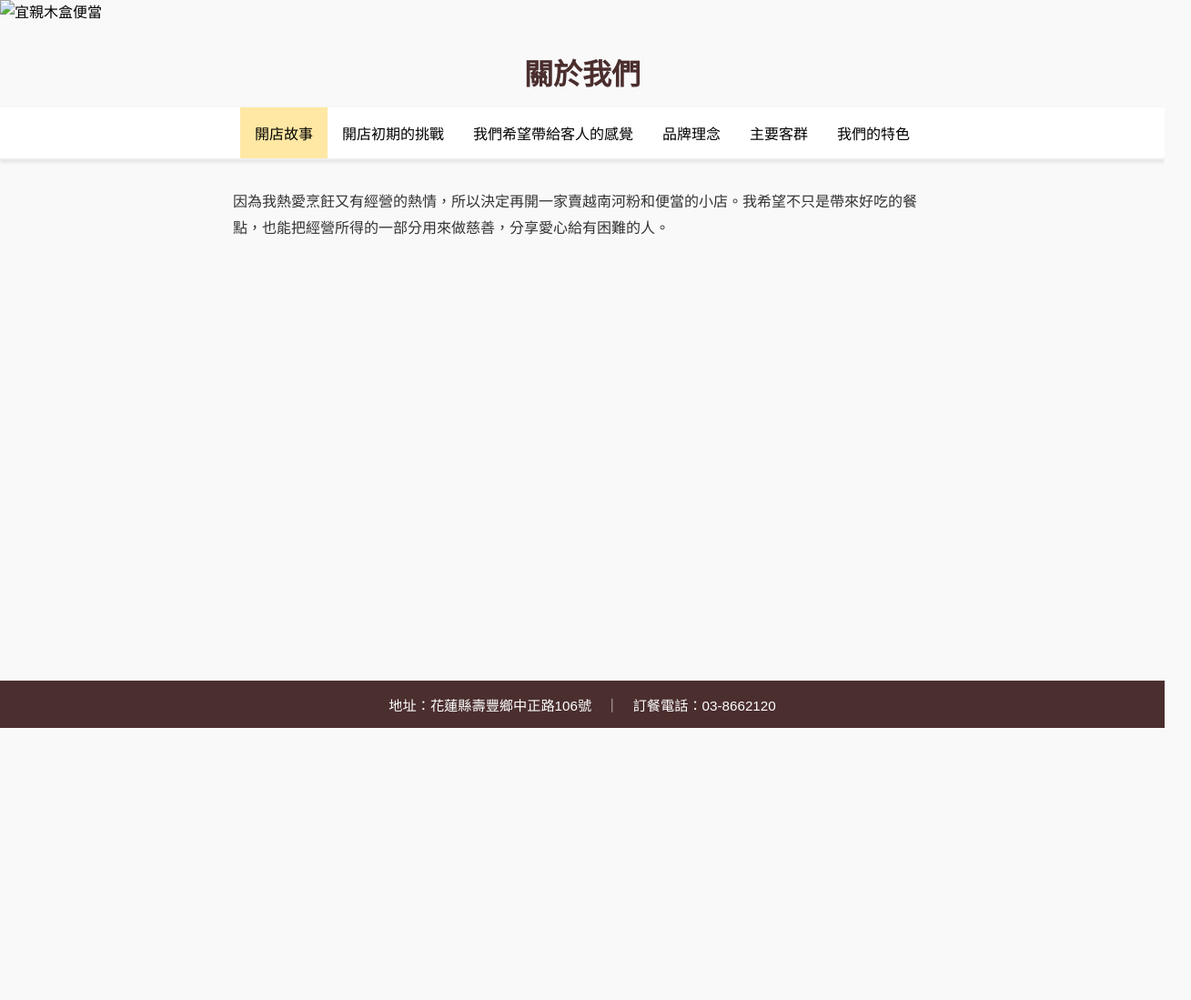
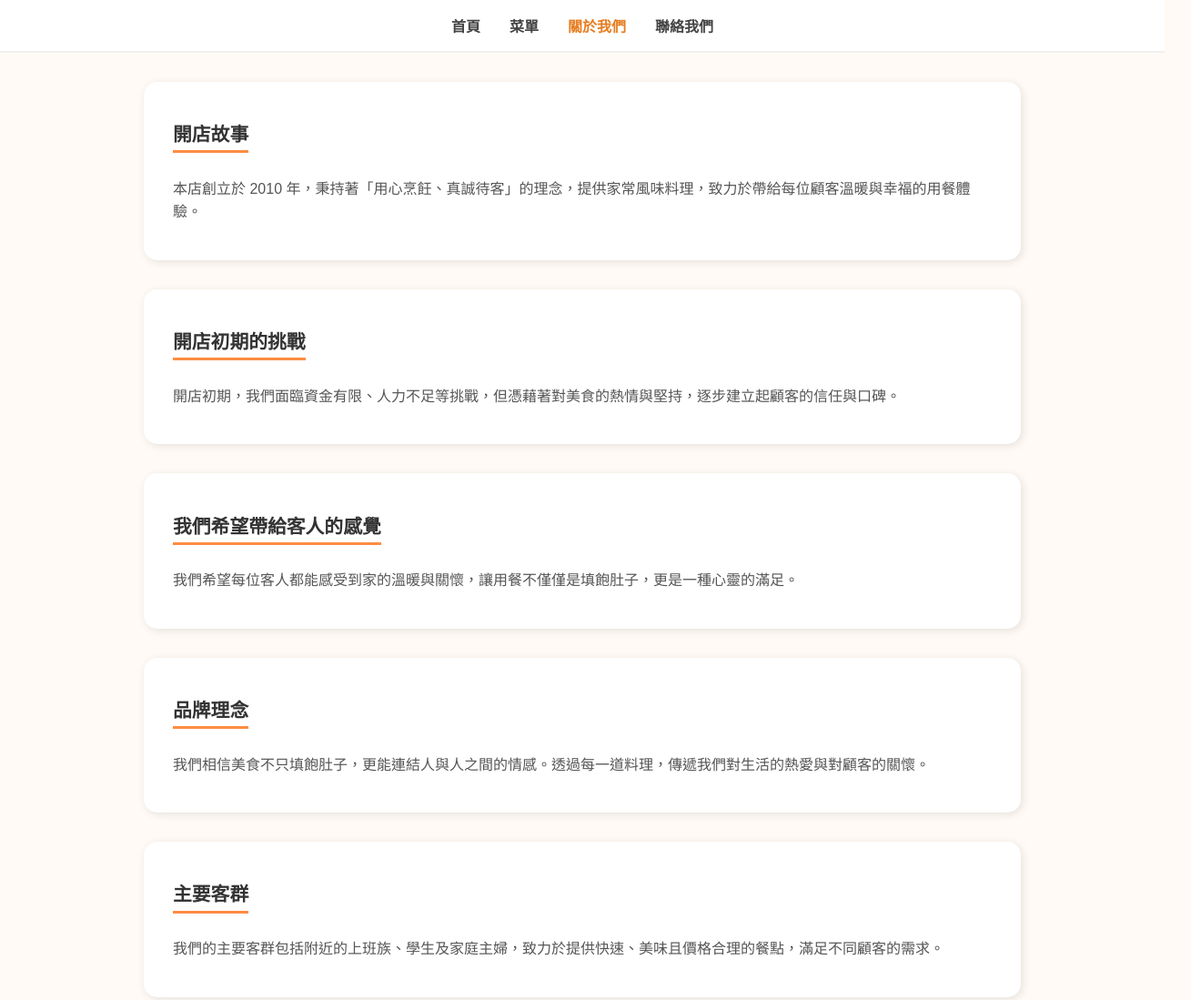
Before and after one commit to FTstudio06041/yiqingbento, a plain HTML site: page AboutME.html in a window 1280 px wide. Shown: the top 1099 px of the page at 91% size, 1309 px wide, since content can reach past the window. Before the commit the page ends 800 px from the top, so only its background shows below. Drawn offline with Linux system fonts and the light colour scheme.

Commit message:
Update AboutME.html

```diff
--- a/AboutME.html
+++ b/AboutME.html
@@ -1,150 +1,124 @@
 <!DOCTYPE html>
-<html lang="zh-Hant">
+<html lang="zh-TW">
 <head>
-  <meta charset="UTF-8">
+  <meta charset="UTF-8" />
+  <meta name="viewport" content="width=device-width, initial-scale=1.0"/>
   <title>關於我們 | 宜親木盒便當</title>
+  <link rel="stylesheet" href="style.css" />
   <style>
-    * {
+    body {
+      font-family: "Microsoft JhengHei", sans-serif;
       margin: 0;
       padding: 0;
-      box-sizing: border-box;
+      background-color: #fffaf5;
     }
 
-    html, body {
-      height: 100%;
-      font-family: 'Arial', sans-serif;
-      background-color: #f9f9f9;
+    header {
+      background-color: #fff;
+      border-bottom: 2px solid #f0f0f0;
     }
 
-    body {
+    nav ul {
+      list-style: none;
+      margin: 0;
+      padding: 1em;
       display: flex;
-      flex-direction: column;
+      justify-content: center;
+      gap: 2em;
     }
 
-    header img {
-      width: 100%;
-      height: 250px;
-      object-fit: cover;
+    nav a {
+      text-decoration: none;
+      color: #444;
+      font-weight: bold;
     }
 
-    h1 {
-      text-align: center;
-      margin: 1em 0 0.5em;
-      color: #4b2e2e;
-    }
-
-    nav {
-      display: flex;
-      flex-wrap: wrap;
-      justify-content: center;
-      background-color: #fff;
-      box-shadow: 0 2px 4px rgba(0,0,0,0.1);
-      border-bottom: 2px solid #eee;
-    }
-
-    nav button {
-      padding: 1em;
-      border: none;
-      background: none;
-      cursor: pointer;
-      font-size: 1em;
-      transition: background-color 0.3s;
-    }
-
-    nav button:hover,
-    nav button.active {
-      background-color: #ffe8a3;
-    }
-
-    .main {
-      flex: 1; /* 保證 main 占滿可用高度 */
-      max-width: 800px;
-      margin: 2em auto;
-      padding: 0 1em;
-      line-height: 1.8;
-      color: #333;
+    nav a.active {
+      color: #e67e22;
     }
 
     .section {
-      display: none;
+      background: #fff;
+      margin: 2em auto;
+      padding: 1.5em 2em;
+      max-width: 900px;
+      border-radius: 15px;
+      box-shadow: 2px 2px 10px rgba(0, 0, 0, 0.1);
     }
 
-    .section.active {
-      display: block;
+    .section h2 {
+      font-size: 1.3em;
+      margin-bottom: 0.5em;
+      color: #333;
+      border-bottom: 3px solid #ff8c42;
+      display: inline-block;
+      padding-bottom: 0.2em;
+    }
+
+    .section p {
+      font-size: 1em;
+      line-height: 1.6;
+      color: #555;
     }
 
     footer {
-      background-color: #4b2e2e;
+      background-color: #333;
       color: #fff;
       text-align: center;
-      padding: 1em 0;
-      font-size: 0.95em;
+      padding: 1em;
+      font-size: 0.9em;
+      position: relative;
+      bottom: 0;
+      width: 100%;
     }
   </style>
 </head>
 <body>
-
-  <!-- 店家圖片 -->
   <header>
-    <img src="店家圖片連結.jpg" alt="宜親木盒便當">
+    <nav>
+      <ul>
+        <li><a href="index.html">首頁</a></li>
+        <li><a href="menu.html">菜單</a></li>
+        <li><a href="AboutME.html" class="active">關於我們</a></li>
+        <li><a href="contact.html">聯絡我們</a></li>
+      </ul>
+    </nav>
   </header>
 
-  <h1>關於我們</h1>
+  <main>
+    <section class="section">
+      <h2>開店故事</h2>
+      <p>本店創立於 2010 年，秉持著「用心烹飪、真誠待客」的理念，提供家常風味料理，致力於帶給每位顧客溫暖與幸福的用餐體驗。</p>
+    </section>
 
-  <nav>
-    <button class="tab active" data-target="story">開店故事</button>
-    <button class="tab" data-target="challenge">開店初期的挑戰</button>
-    <button class="tab" data-target="feeling">我們希望帶給客人的感覺</button>
-    <button class="tab" data-target="idea">品牌理念</button>
-    <button class="tab" data-target="customers">主要客群</button>
-    <button class="tab" data-target="features">我們的特色</button>
-  </nav>
+    <section class="section">
+      <h2>開店初期的挑戰</h2>
+      <p>開店初期，我們面臨資金有限、人力不足等挑戰，但憑藉著對美食的熱情與堅持，逐步建立起顧客的信任與口碑。</p>
+    </section>
 
-  <div class="main">
-    <div id="story" class="section active">
-      <p>因為我熱愛烹飪又有經營的熱情，所以決定再開一家賣越南河粉和便當的小店。我希望不只是帶來好吃的餐點，也能把經營所得的一部分用來做慈善，分享愛心給有困難的人。</p>
-    </div>
-    <div id="challenge" class="section">
-      <p>開店時最大的困難是缺乏經營經驗。因為同時經營多家店，所以在人力、食材、財務管理上都要精打細算。我也花了不少時間調整口味，聽取客人意見，讓料理更符合台灣人的口味。</p>
-    </div>
-    <div id="feeling" class="section">
-      <p>我希望客人來到店裡能感受到舒服與溫暖，吃一頓簡單卻用心準備的飯。不需要太複雜，只要好吃、乾淨、價格合理，我就很滿足了。</p>
-    </div>
-    <div id="idea" class="section">
-      <p><strong>「用心煮飯，真誠服務。」</strong> 每一道菜都像是煮給家人吃的一樣用心準備，這就是我們最重要的原則。</p>
-    </div>
-    <div id="customers" class="section">
-      <p>我們的客人主要來自壽豐地區的學生、上班族和家庭。只要是需要一餐快速、乾淨、價格合理的人，都是我們的服務對象。</p>
-    </div>
-    <div id="features" class="section">
-      <ul>
-        <li>三大類便當：肉類、魚類、素食</li>
-        <li>招牌菜：雞腿飯 🍗、滷肉飯、炸豬排飯、炸魚飯、素食便當</li>
-        <li>接受電話訂餐，提供附近外送服務</li>
-        <li>各店（火鍋、咖哩、便當）獨立運作，菜單與價格不同</li>
-      </ul>
-    </div>
-  </div>
+    <section class="section">
+      <h2>我們希望帶給客人的感覺</h2>
+      <p>我們希望每位客人都能感受到家的溫暖與關懷，讓用餐不僅僅是填飽肚子，更是一種心靈的滿足。</p>
+    </section>
 
+    <section class="section">
+      <h2>品牌理念</h2>
+      <p>我們相信美食不只填飽肚子，更能連結人與人之間的情感。透過每一道料理，傳遞我們對生活的熱愛與對顧客的關懷。</p>
+    </section>
+
+    <section class="section">
+      <h2>主要客群</h2>
+      <p>我們的主要客群包括附近的上班族、學生及家庭主婦，致力於提供快速、美味且價格合理的餐點，滿足不同顧客的需求。</p>
+    </section>
+
+    <section class="section">
+      <h2>我們的特色</h2>
+      <p>我們的特色在於每日新鮮食材、手工製作的料理，以及親切的服務態度，讓顧客感受到我們的用心與誠意。</p>
+    </section>
+  </main>
 
   <footer>
-    地址：花蓮縣壽豐鄉中正路106號　｜　訂餐電話：03-8662120
+    <p>© 2025 宜親木盒便當 ｜ 地址：花蓮縣壽豐鄉中正路106號 ｜ 訂餐電話：03-8662120</p>
   </footer>
-
-  <script>
-    const tabs = document.querySelectorAll('.tab');
-    const sections = document.querySelectorAll('.section');
-
-    tabs.forEach(tab => {
-      tab.addEventListener('click', () => {
-        tabs.forEach(t => t.classList.remove('active'));
-        sections.forEach(s => s.classList.remove('active'));
-        tab.classList.add('active');
-        const target = document.getElementById(tab.dataset.target);
-        target.classList.add('active');
-      });
-    });
-  </script>
-
 </body>
 </html>
```
